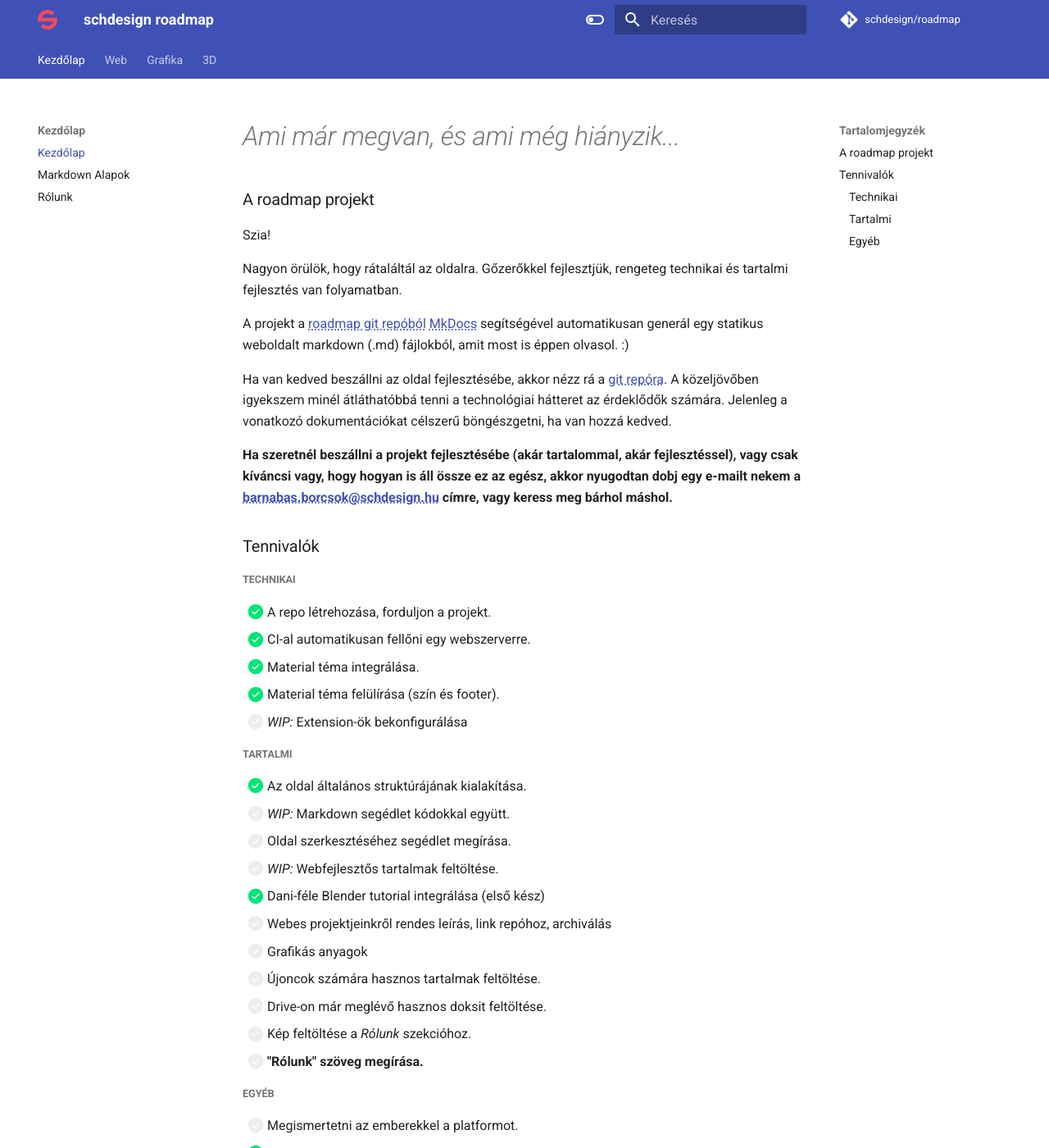
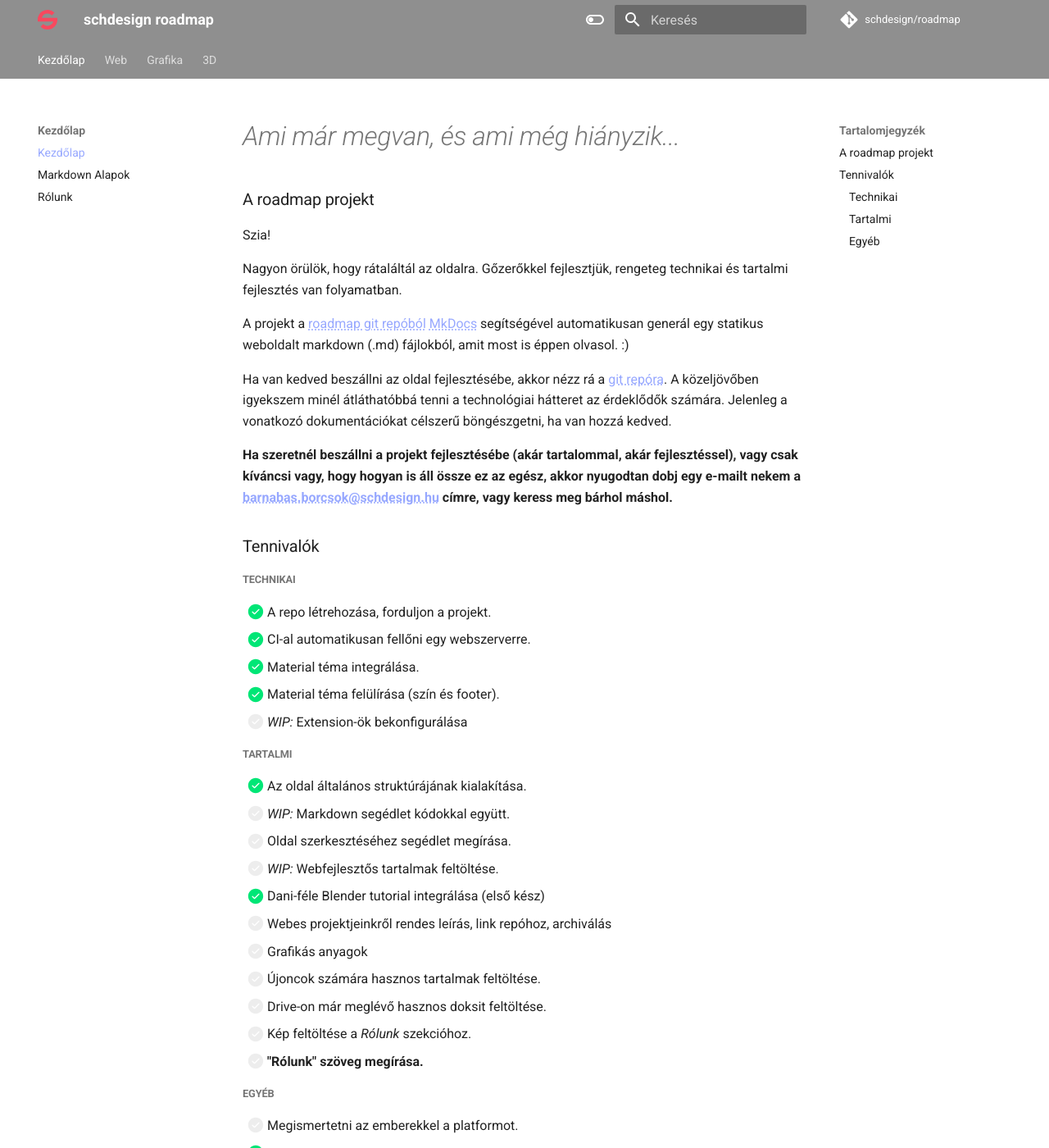
Before and after one commit to simonyiszk/schdesign-roadmap, an MkDocs documentation site: the page built from docs/index.md, in a window 1280 px wide and 1400 px high. Shown: the whole window at 82% size. Built offline with MkDocs 1.6.1 and Material for MkDocs 9.7.7, drawn with Linux system fonts in a browser that asks for light colours.

Commit message:
added lighter color in light mode

```diff
--- a/docs/stylesheets/extra.css
+++ b/docs/stylesheets/extra.css
@@ -1,21 +1,21 @@
 /* Setting main color theme to schdesign style <3 */
 
 :root {
-  --md-primary-fg-color:        #112774; /* Changes header and default link color */
-  --md-primary-fg-color--light: #7b88cc;
-  --md-primary-fg-color--dark:  #3d3d3d;
-
   --md-accent-fg-color: #f8485e;
   --md-accent-fg-color--light: #f8485e;
   --md-accent-fg-color--dark: #f8485e;
+}
 
-  --md-primary-bg-color: #F2F2F2;
+[data-md-color-scheme="default"] { /* Only applied when light theme (default) is selected */
+  --md-primary-fg-color:#8f8f8f;
+  --md-primary-bg-color: #ffffff;
+  --md-typeset-a-color: #97a8ff;
 }
 
 [data-md-color-scheme="slate"] { /* Only applied when dark theme (slate) is selected */
-  --md-primary-fg-color:        #3d3d3d; /* Header */
-  --md-primary-fg-color--light: #7b88cc; /* Link default color */ /* Makes no sense */
-  --md-primary-fg-color--dark:  #04fd25; /* Does nothing */
+  --md-primary-fg-color:#3d3d3d;
+  --md-primary-bg-color: #F2F2F2;
+  --md-typeset-a-color: #7b88cc;
 }
 
 /* Setting footer's background color to match the theme */
@@ -37,7 +37,7 @@ html .md-footer-meta.md-typeset a:hover,
 /* Dotted underline for links so they are visible. */
 
 .md-content a[href]  {
-  text-decoration: underline dotted var(--md-primary-fg-color);
+  text-decoration: underline dotted var(--md-typeset-a-color);
 }
 
 .md-content a[href]:hover  {
```
